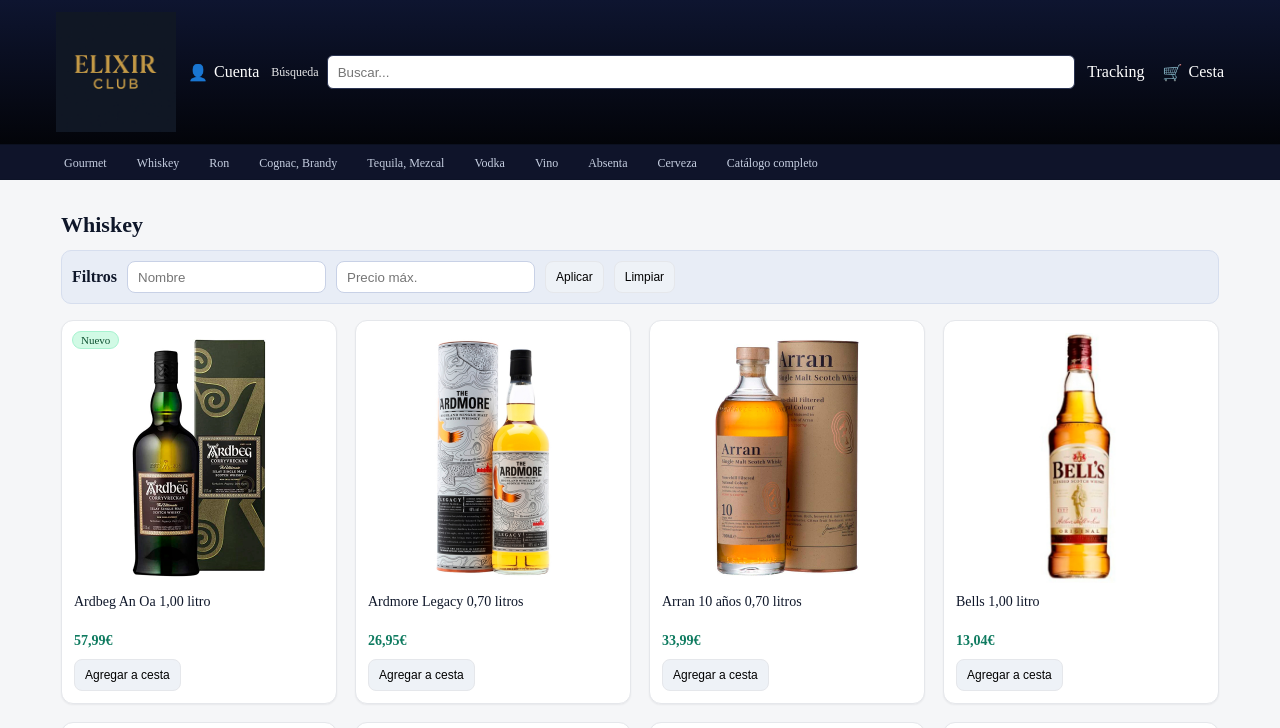
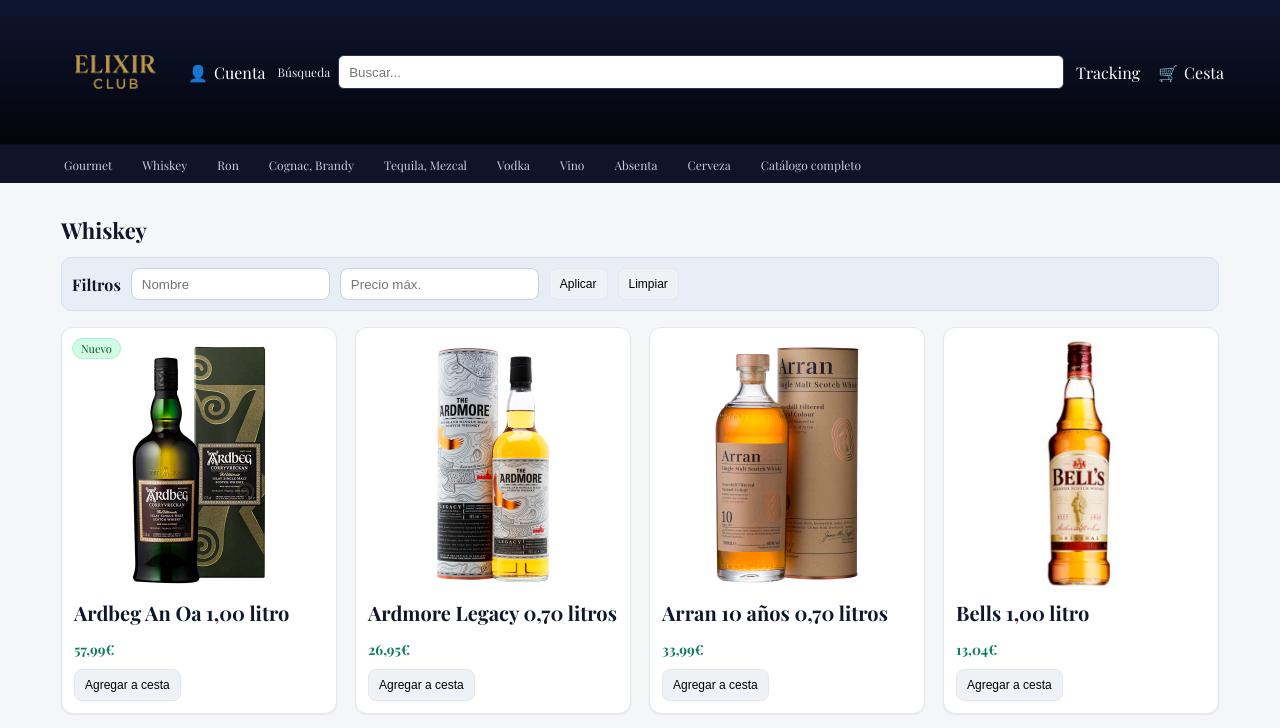
Before and after one commit to javijc96/practica-3, a plain HTML site: page categoria.html in a window 1280 px wide. Shown: the top 728 px of the page. Drawn offline with nearby package versions, Linux system fonts and the light colour scheme.

Commit message:
arreglos para las deficiencias de ej3

```diff
--- a/categoria.html
+++ b/categoria.html
@@ -1,16 +1,23 @@
 <!DOCTYPE html>
 <html lang="es">
+
 <head>
   <meta charset="UTF-8">
   <meta name="viewport" content="width=device-width, initial-scale=1.0">
   <title>Whiskey - Categoría</title>
   <link rel="stylesheet" href="practica3.css">
+  <link href="https://fonts.googleapis.com/css2?family=Playfair+Display:wght@400;700&display=swap" rel="stylesheet">
+
 </head>
+
 <body>
   <header class="encabezado">
     <div class="barra-superior">
       <div class="logo">
-          <img src="./imagenes/logo1.png" alt="">
+        <a href="./index.html">
+          <img src="./imagenes/logo2.png" alt="">
+
+        </a>
       </div>
       <div class="icono">👤 <span>Cuenta</span></div>
       <div class="busqueda">
@@ -156,9 +163,14 @@
         <p>Calle Zafiro 10, 14010</p>
         <p>Córdoba - España</p>
       </div>
-      <div class="redes"><div class="red">f</div><div class="red">ig</div><div class="red">▶</div></div>
+      <div class="redes">
+        <div class="red">f</div>
+        <div class="red">ig</div>
+        <div class="red">▶</div>
+      </div>
       <div class="info-tienda"><a href="#">Tipos de pago</a></div>
     </div>
   </footer>
 </body>
+
 </html>
--- a/practica3.css
+++ b/practica3.css
@@ -36,6 +36,8 @@
 }
 
 body {
+    font-family: 'Playfair Display', serif;
+
     color: var(--texto);
     background: var(--fondo);
     min-height: 100vh;
@@ -65,6 +67,8 @@
 }
 
 .logo {
+    font-family: 'Playfair Display', serif;
+
     font-size: 28px;
     font-weight: 700;
     letter-spacing: .5px
@@ -169,6 +173,8 @@
 }
 
 .titulo {
+    font-family: 'Playfair Display', serif;
+
     font-size: 22px;
     margin: 14px 0 12px
 }
@@ -238,7 +244,9 @@
 }
 
 .nombre {
-    font-size: 14px;
+
+    font-size: 20px;
+    font-weight: bolder;
     min-height: 34px;
     line-height: 1.25
 }
@@ -400,11 +408,12 @@
     height: 270px;
     border-radius: 10px;
 }
-.caja-mapa iframe{
-  width: 100%;
-  height: 100%;
-  border: 0;
-  border-radius: 10px;
+
+.caja-mapa iframe {
+    width: 100%;
+    height: 100%;
+    border: 0;
+    border-radius: 10px;
 }
 
 .pie {
```
Also changed, not shown: contacto.html (+7 -1 lines), index.html (+14 -2 lines), imagenes/logo2.png (added).
